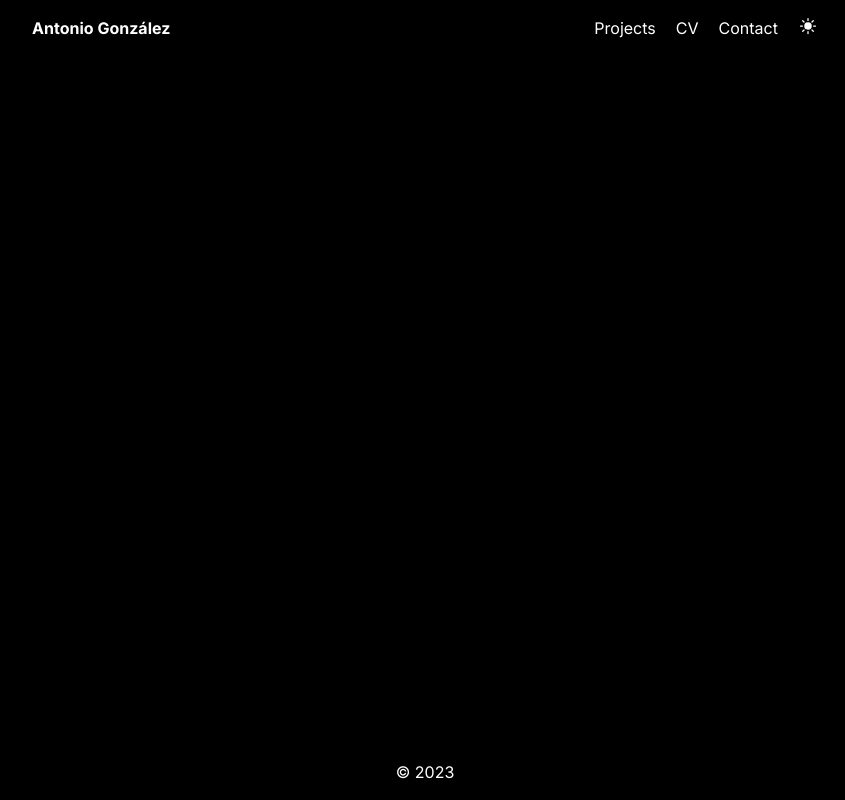
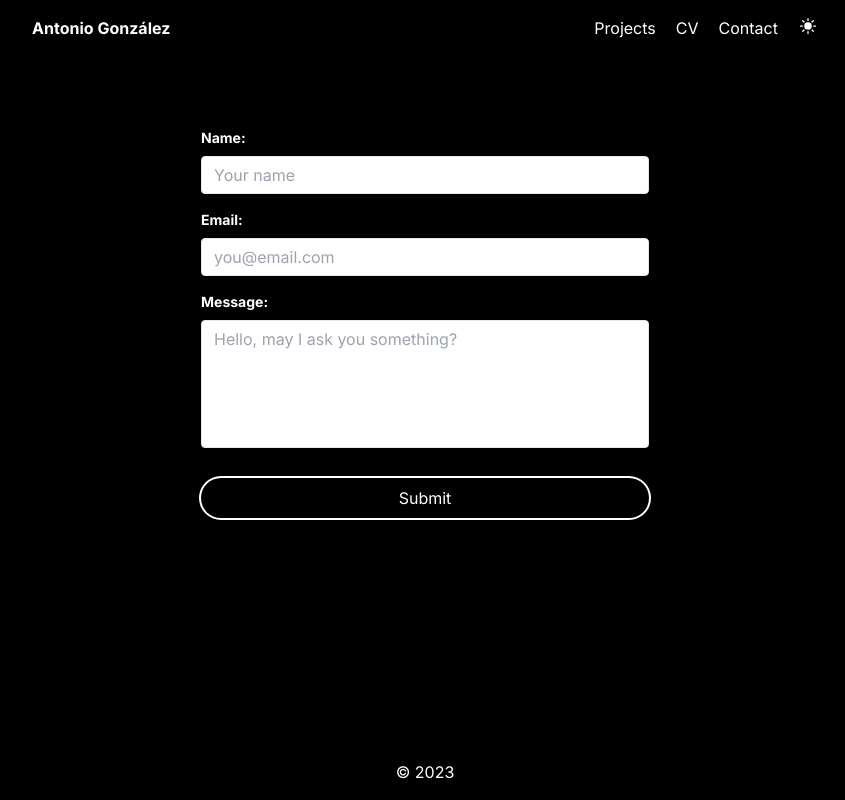
Before and after one commit to chilleno/portfolio, a Next.js app: page /contact in a window 1280 px wide. Shown: the whole page, without its empty margins (215-1060 px from the left). Built offline with nearby package versions, Linux system fonts and the light colour scheme.

Commit message:
Update page.tsx
- implement ContactForm component

```diff
--- a/src/app/contact/page.tsx
+++ b/src/app/contact/page.tsx
@@ -2,6 +2,7 @@
 import { useState, useEffect } from 'react';
 import Header from "../Components/Header";
 import Footer from "../Components/Footer";
+import ContactForm from './components/ContactForm';
 
 let className = {
   main: {
@@ -25,8 +26,9 @@ export default function Home() {
         darkMode={darkMode}
         setDarkMode={setDarkMode}
       />
-
-      Projects:
+      <ContactForm
+        darkMode={darkMode}
+      />
       <Footer
         darkMode={darkMode}
       />
```
